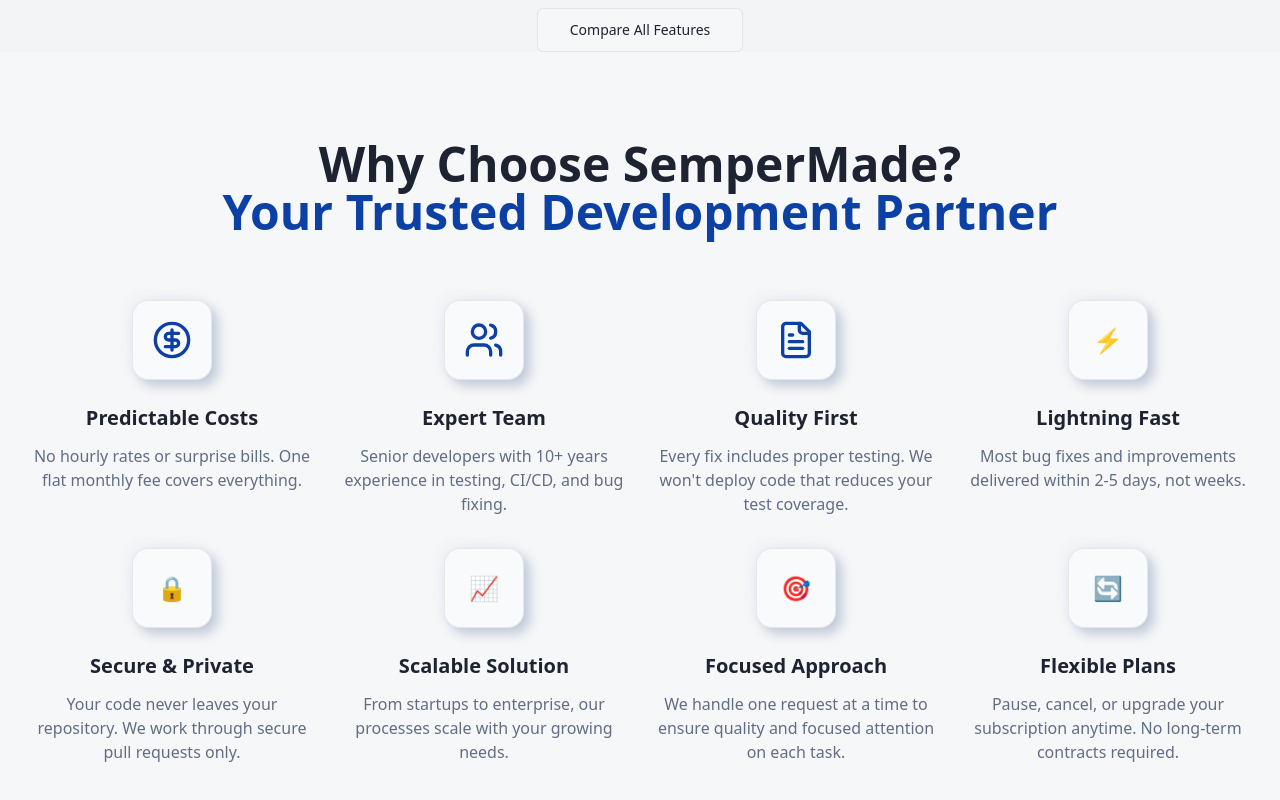
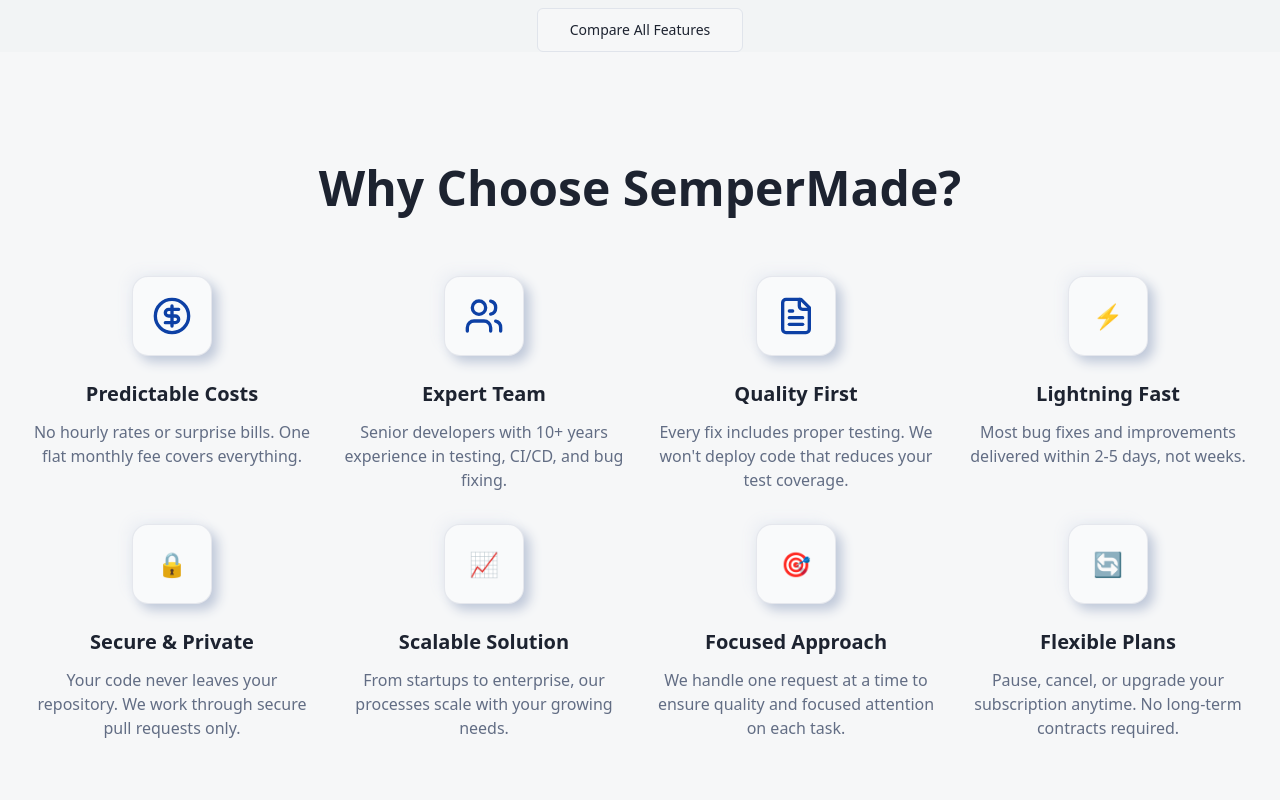
Before and after one commit to semperMade/semperMade.github.io, a React (Vite) app: page / in a window 1280 px wide. Shown: the part 3166-3966 px from the top of the page. Built offline with nearby package versions, Linux system fonts and the light colour scheme.

Commit message:
fixing index

```diff
--- a/src/pages/Index.tsx
+++ b/src/pages/Index.tsx
@@ -298,7 +298,6 @@ const Index = () => {
           <div className="text-center mb-16">
             <h2 className="text-4xl md:text-5xl font-bold text-foreground mb-6">
               Why Choose SemperMade?
-              <span className="block text-primary">Your Trusted Development Partner</span>
             </h2>
           </div>
 
```
